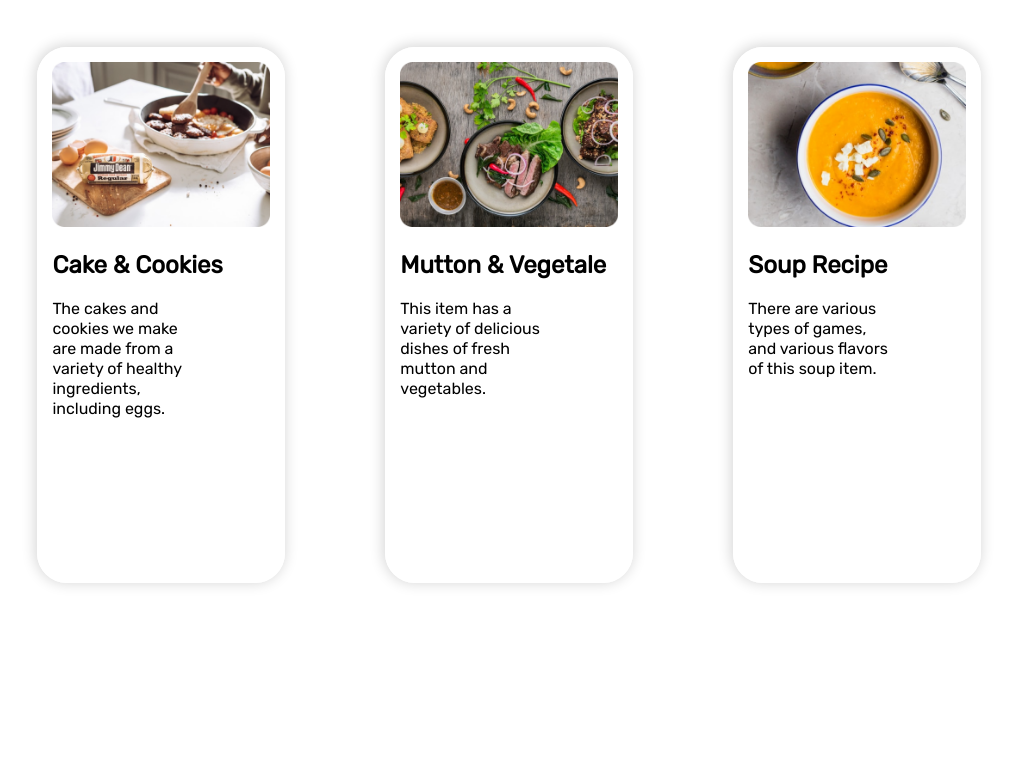
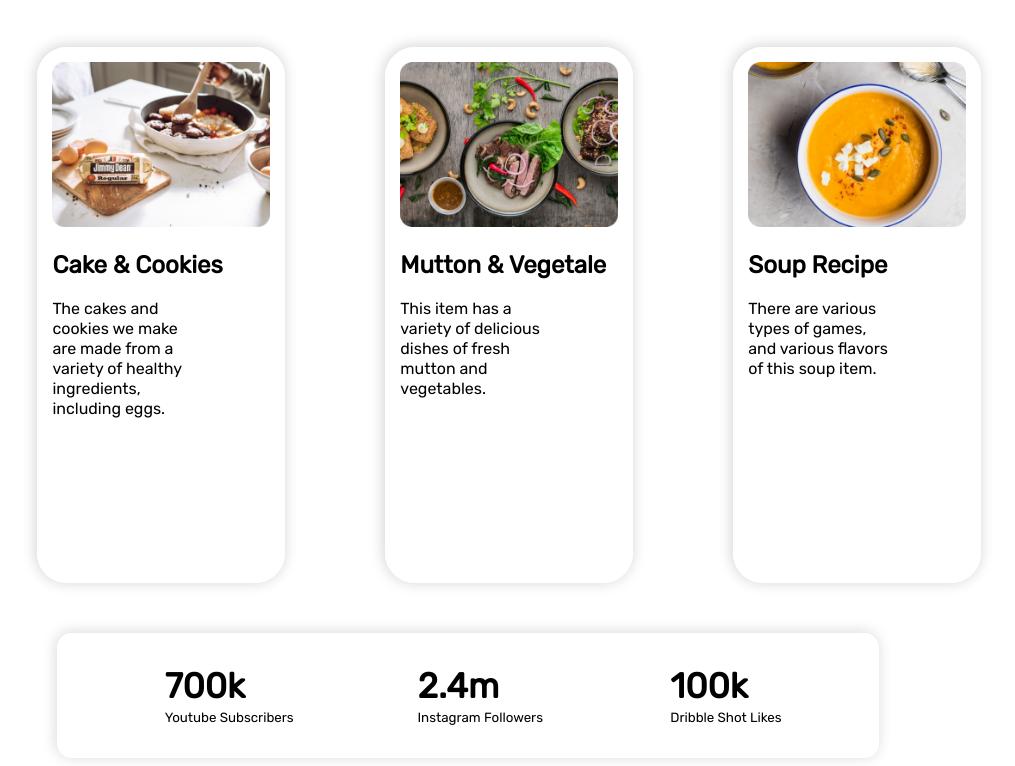
Before and after one commit to rumankazi62/first-assignment-repo, a plain HTML site: page index.html in a window 1280 px wide. Shown: the part 1249-2015 px from the top of the page, without its empty margins (185-1200 px from the left). Before the commit the page ends 1890 px from the top, so only its background shows below. Drawn offline with Linux system fonts and the light colour scheme.

Commit message:
added commit

```diff
--- a/index.html
+++ b/index.html
@@ -92,6 +92,22 @@
       </div>
     </div>
   </section>
+  <section class="people-choice">
+    <div class="people-choice-box">
+      <div class="subscriber-follower-like">
+        <b>700k</b>
+        <small>Youtube Subscribers</small>
+      </div>
+      <div class="subscriber-follower-like">
+        <b>2.4m</b>
+        <small>Instagram Followers</small>
+      </div>
+      <div class="subscriber-follower-like">
+        <b>100k</b>
+        <small>Dribble Shot Likes</small>
+      </div>
+    </div>
+  </section>
 </body>
 
 </html>
--- a/style.css
+++ b/style.css
@@ -67,7 +67,7 @@ body{
   color: white;
   padding: 15px 30px;
   border-radius: 25px;
-  box-shadow: 1px 1px 9px blue;
+  box-shadow: -1px -1px 14px 1px rgb(159, 255, 163);
 }
 .about-somthing{
   width: 40%;
@@ -130,3 +130,23 @@ body{
   width: 60%;
   line-height: 20px;
 }
+.poeple-choice{
+  width: 100%;
+}
+.subscriber-follower-like{
+  width: 30%;
+  padding-left: 10%;
+}
+.subscriber-follower-like b{
+  font-size: 35px;
+  display: block;
+}
+.people-choice-box{
+  width: 60%;
+  display:flex;
+  margin-left: 18.5%;
+  padding: 30px;
+  border:2px solid white;
+  border-radius: 15px;
+  box-shadow: -1px -1px 14px 1px rgb(221, 221, 221);
+}
```
